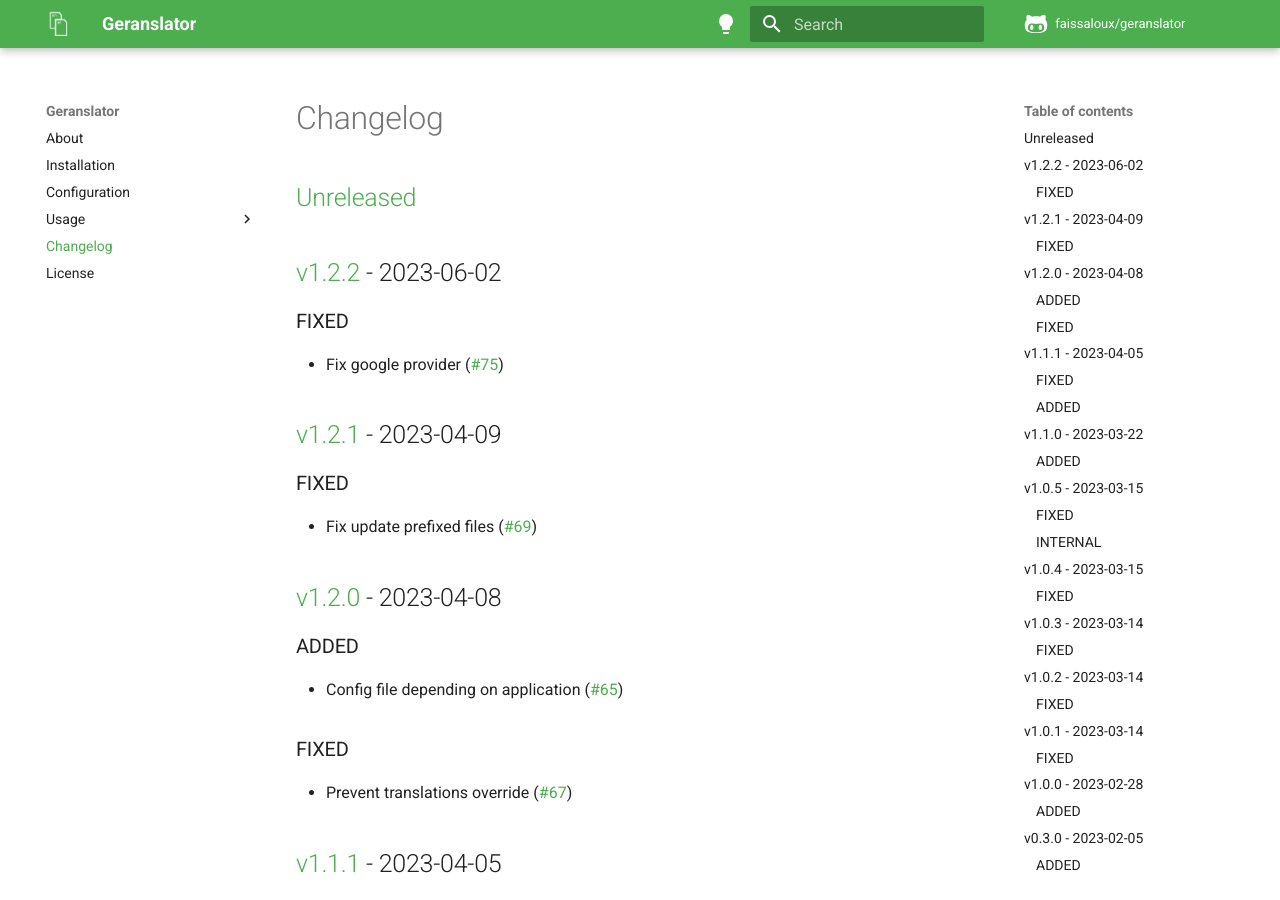
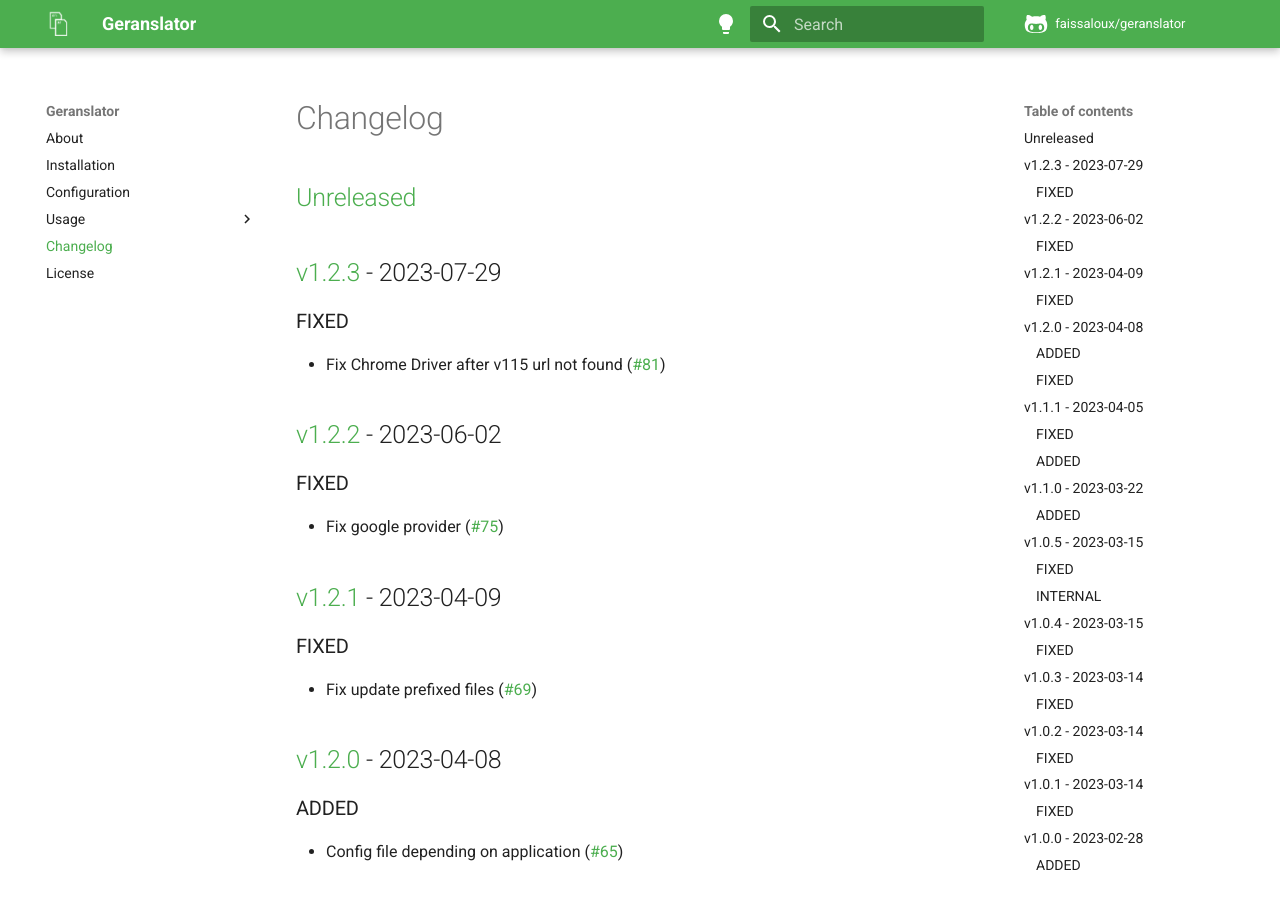
Before and after one commit to faissaloux/geranslator, an MkDocs documentation site: the page built from docs/changelog.md, in a window 1280 px wide and 900 px high. Built offline with MkDocs 1.6.1 and Material for MkDocs 9.7.7, drawn with Linux system fonts in a browser that asks for light colours; comment, search, counter and statistics services are not loaded.

Commit message:
release:1.2.3

```diff
--- a/docs/changelog.md
+++ b/docs/changelog.md
@@ -1,4 +1,8 @@
-## [Unreleased](https://github.com/faissaloux/geranslator/compare/v1.2.2...main)
+## [Unreleased](https://github.com/faissaloux/geranslator/compare/v1.2.3...main)
+
+## [v1.2.3](https://github.com/faissaloux/geranslator/compare/v1.2.2...v1.2.3) - 2023-07-29
+### FIXED
+- Fix Chrome Driver after v115 url not found ([#81](https://github.com/faissaloux/geranslator/pull/81))
 
 ## [v1.2.2](https://github.com/faissaloux/geranslator/compare/v1.2.1...v1.2.2) - 2023-06-02
 ### FIXED
--- a/setup.cfg
+++ b/setup.cfg
@@ -1,6 +1,6 @@
 [metadata]
 name = geranslator
-version = 1.2.2
+version = 1.2.3
 description = Translate your translation files
 long_description = file: README.md
 long_description_content_type = text/markdown
```
Also changed, not shown: CHANGELOG.md (+5 -1 lines).
